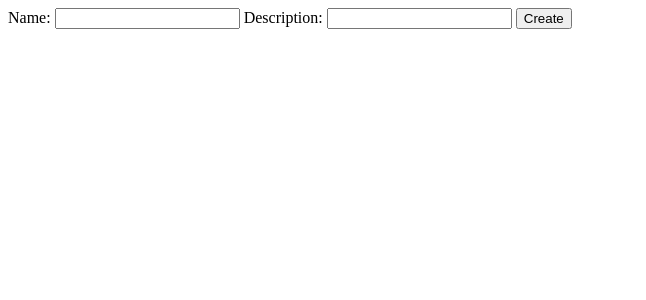
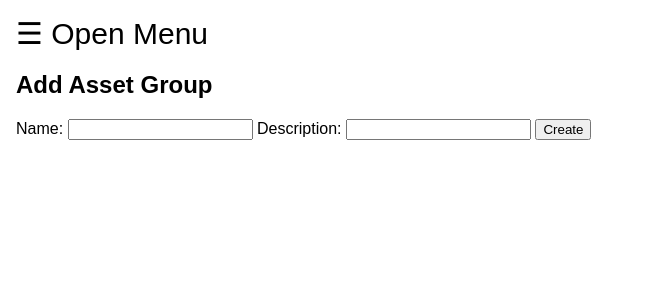
Before and after one commit to abiradar-enine/AssetManagement, a Django app: page /AssetGroup/new/ in a window 1280 px wide. Shown: the top 300 px of the page, without its empty margins (0-646 px from the left). Run offline with Django 4.2, Linux system fonts and the light colour scheme; parts of the project's set-up code (start-up, migrations or seed data) failed here and were passed over.

Commit message:
changes to file nameS

```diff
--- a/asset_management/templates/AssetGroup_form.html
+++ /dev/null
@@ -1,15 +0,0 @@
-<!DOCTYPE html>
-<html lang="en">
-<head>
-    <meta charset="UTF-8">
-    <meta name="viewport" content="width=device-width, initial-scale=1.0">
-    <title>Add Asset Group</title>
-</head>
-<body>
-    <form method="post">
-        {% csrf_token %}
-        {{form}}
-        <button type="submit">{% if object %}Update{% else %}Create{% endif %}</button>
-    </form>
-</body>
-</html>
--- /dev/null
+++ b/asset_management/templates/assetgroup_form.html
@@ -0,0 +1,10 @@
+{% extends 'base.html' %}
+
+{% block content %}
+  <h2>Add Asset Group</h2>
+  <form method="post">
+    {% csrf_token %}
+    {{form}}
+    <button type="submit">{% if object %}Update{% else %}Create{% endif %}</button>
+  </form>
+{% endblock %}
--- a/asset_management/templates/AssetGroup_report.html
+++ b/asset_management/templates/assetgroup_report.html
@@ -7,11 +7,10 @@
 <h3><a href="{% url 'AssetGroup-update' asset_group.id %}">
         {{ asset_group.name }}
     </a>
-
     <a href="{% url 'AssetGroup-update' asset_group.id %}"><img src="{% static '/images/edit-text.png' %}"
-            style="height:20px; margin-left: 2px;" alt="Update"></a>
+            style="height:20px; margin-left: 2px;" alt="Update" title="Update Asset Group"></a>
     <a href="{% url 'AssetGroup-delete' asset_group.id %}"><img src="{% static '/images/deleteicon.png' %}"
-            style="height:20px; margin-left: 2px;" alt="Delete"></a>
+            style="height:20px; margin-left: 2px;" alt="Delete" title="Delete Asset Group"></a>
 
 </h3>
 <table>
--- a/asset_management/urls.py
+++ b/asset_management/urls.py
@@ -23,5 +23,7 @@ urlpatterns += [
         name="AssetGroup-delete",
     ),
     path("AssetGroup/list/", AssetGroupListView.as_view(), name="AssetGroup-list"),
-    path("AssetGroup/report/", AssetGroupReportView.as_view(),name= "AssetGroup-report")
+    path(
+        "AssetGroup/report/", AssetGroupReportView.as_view(), name="AssetGroup-report"
+    ),
 ]
--- a/asset_management/views/assetgroup_views.py
+++ b/asset_management/views/assetgroup_views.py
@@ -5,38 +5,41 @@ from ..models import AssetGroup
 from django.views import View
 from django.shortcuts import render
 
+
 class AssetGroupCreateView(CreateView):
     model = AssetGroup
-    template_name = "AssetGroup_form.html"
+    template_name = "assetgroup_form.html"
     fields = "__all__"
-    success_url = reverse_lazy("AssetGroup-list")
+    success_url = reverse_lazy("AssetGroup-report")
 
 
 class AssetGroupUpdateView(UpdateView):
     model = AssetGroup
-    template_name = "AssetGroup_form.html"
+    template_name = "assetgroup_form.html"
     fields = "__all__"
-    success_url = reverse_lazy("AssetGroup-list")
+    success_url = reverse_lazy("AssetGroup-report")
 
 
 class AssetGroupDeleteView(DeleteView):
     model = AssetGroup
-    template_name = "AssetGroup_confirm_delete.html"
-    success_url = reverse_lazy("AssetGroup-list")  # Redirect after deletion
+    template_name = "assetgroup_confirm_delete.html"
+    success_url = reverse_lazy("AssetGroup-report")
 
 
 class AssetGroupListView(ListView):
     model = AssetGroup
-    template_name = "AssetGroup_list.html"
+    template_name = "assetgroup_list.html"
     context_object_name = "AssetGroup_list"
     ordering = ["-id"]
 
 
 class AssetGroupReportView(View):
-    template_name = 'AssetGroup_report.html'
+    template_name = "assetgroup_report.html"
 
     def get(self, request, *args, **kwargs):
-        asset_groups = AssetGroup.objects.prefetch_related('assets__assetallocation_set').all()
+        asset_groups = AssetGroup.objects.prefetch_related(
+            "assets__assetallocation_set"
+        ).all()
 
-        context = {'asset_groups': asset_groups}
+        context = {"asset_groups": asset_groups}
         return render(request, self.template_name, context)
```
Also changed, not shown: asset_management/templates/assetgroup_confirm_delete.html (renamed from asset_management/templates/AssetGroup_confirm_delete.html), asset_management/templates/assetgroup_list.html (renamed from asset_management/templates/AssetGroup_list.html), asset_management/templates/base.html (line endings or trailing spaces).
